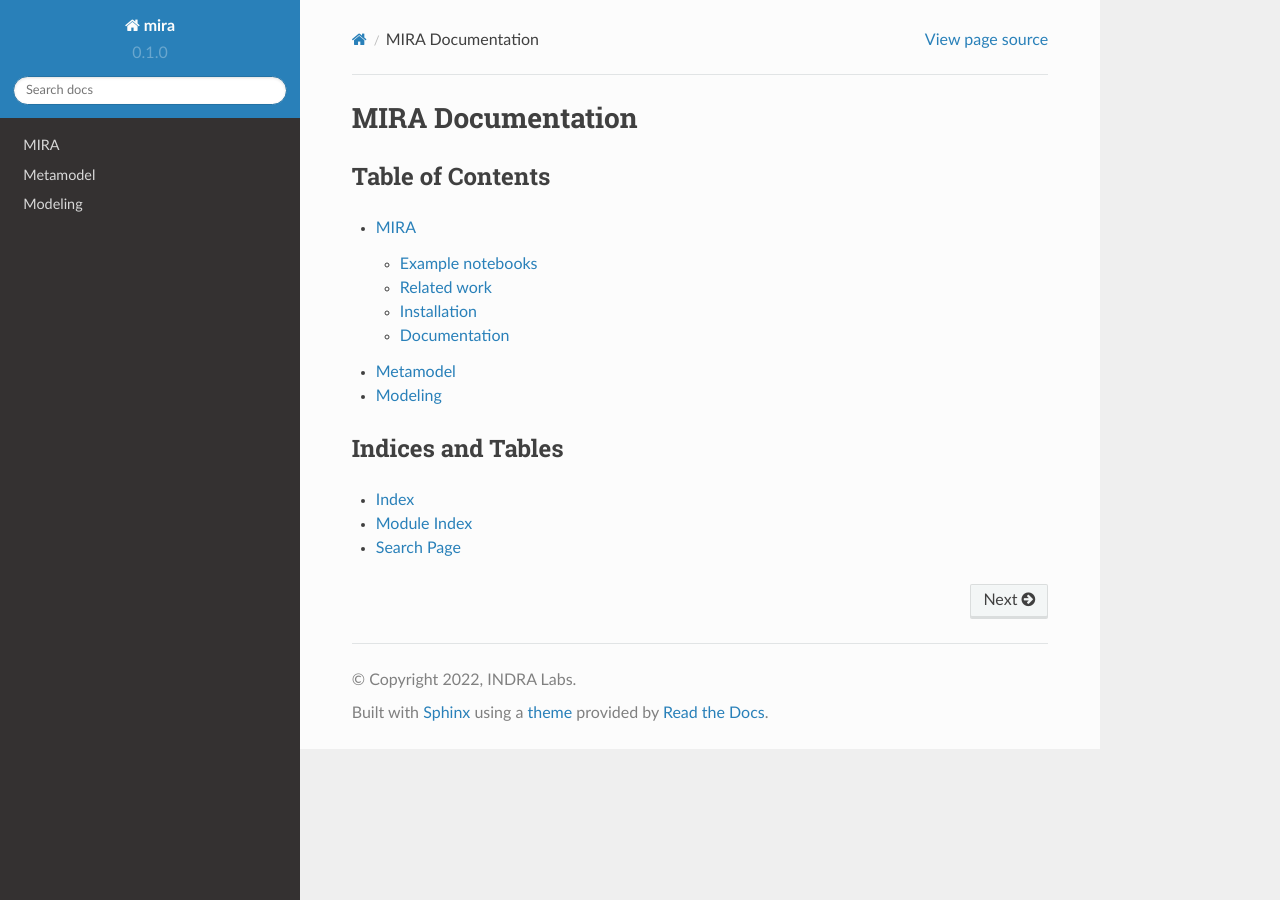
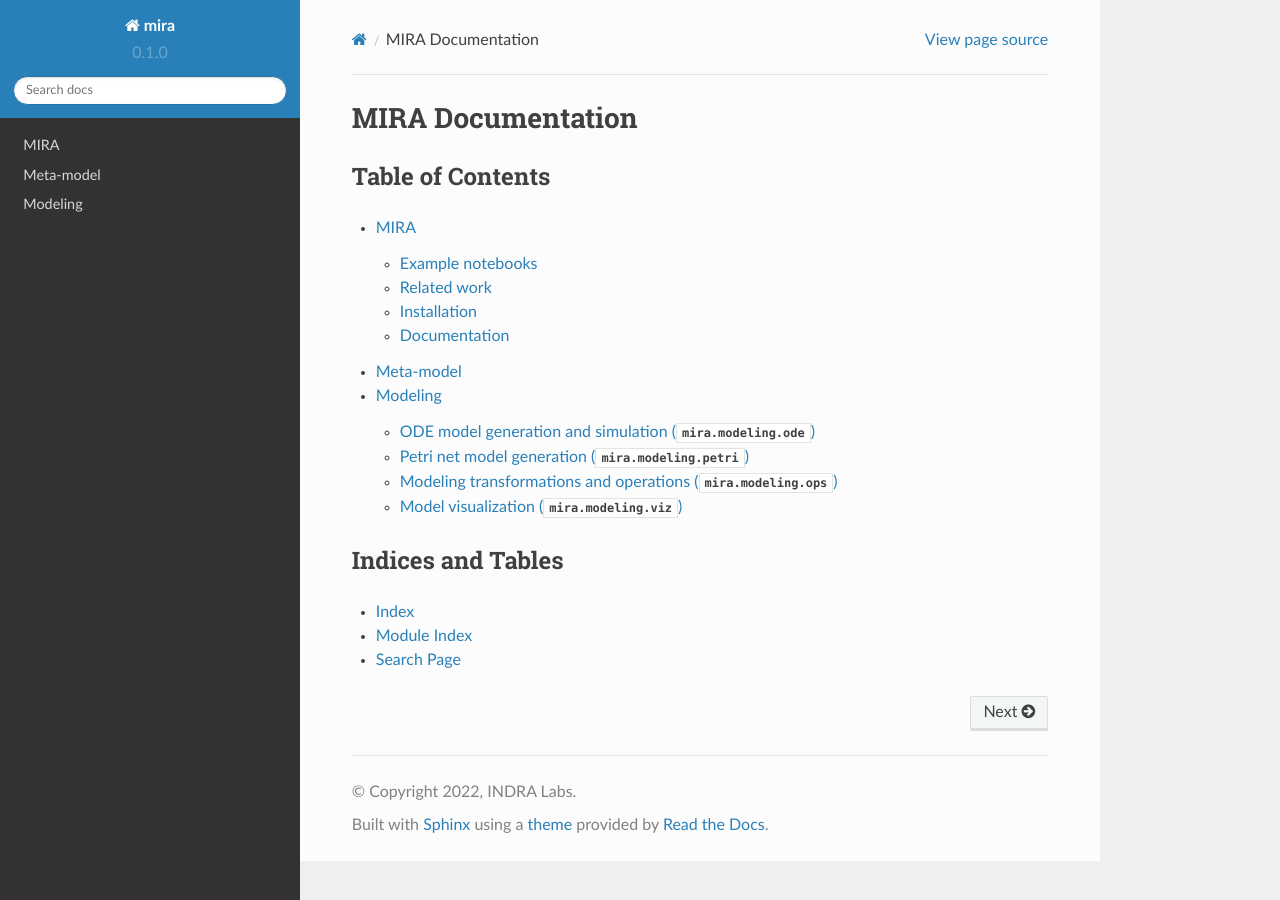
Before and after one commit to gyorilab/mira, a Sphinx documentation site: the page built from docs/source/index.rst, in a window 1280 px wide. Built offline with Sphinx 7.4.7 and the Read the Docs theme 2.0.0, drawn with Linux system fonts in a browser that asks for light colours.

Commit message:
Update documentation

```diff
--- a/docs/source/metamodel.rst
+++ b/docs/source/metamodel.rst
@@ -1,3 +1,4 @@
-Metamodel
-=========
-.. automodapi:: mira.metamodel
+Meta-model
+==========
+
+.. automodapi:: mira.metamodel.templates
--- a/docs/source/modeling.rst
+++ b/docs/source/modeling.rst
@@ -1,11 +1,29 @@
 Modeling
 ========
 .. automodule:: mira.modeling
+    :members:
+    :show-inheritance:
 
-.. automodapi:: mira.modeling.ode
+ODE model generation and simulation (:py:mod:`mira.modeling.ode`)
+-----------------------------------------------------------------
+.. automodule:: mira.modeling.ode
+    :members:
+    :show-inheritance:
 
-.. automodapi:: mira.modeling.petri
+Petri net model generation (:py:mod:`mira.modeling.petri`)
+----------------------------------------------------------
+.. automodule:: mira.modeling.petri
+    :members:
+    :show-inheritance:
 
-.. automodapi:: mira.modeling.ops
+Modeling transformations and operations (:py:mod:`mira.modeling.ops`)
+---------------------------------------------------------------------
+.. automodule:: mira.modeling.ops
+    :members:
+    :show-inheritance:
 
-.. automodapi:: mira.modeling.viz
+Model visualization (:py:mod:`mira.modeling.viz`)
+-------------------------------------------------
+.. automodule:: mira.modeling.viz
+    :members:
+    :show-inheritance:
```
Also changed, not shown: 1 other file.
